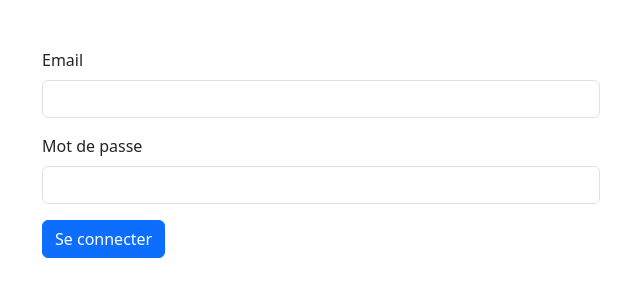
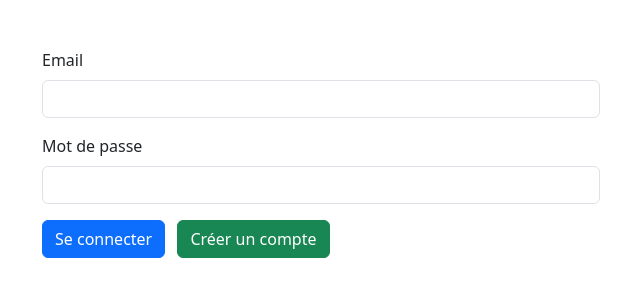
Before and after one commit to F-Belmahria/sport-news-crud, a PHP site: page /sport-news-crud/login.php in a window 1280 px wide. Shown: the top 300 px of the page, without its empty margins (40-680 px from the left). Run offline with PHP 8.4, Linux system fonts and the light colour scheme.

Commit message:
Update login.php

```diff
--- a/login.php
+++ b/login.php
@@ -52,6 +52,9 @@ session_start();
         <button type="submit" class="btn btn-primary">
             Se connecter
         </button>
+        <a href="/sport-news-crud/register.php" class="btn btn-success ms-2">
+    Créer un compte
+</a>
 
     </form>
 
```
